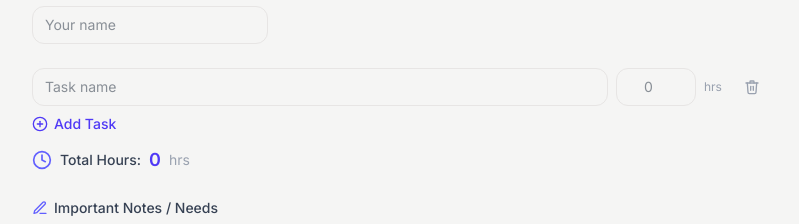
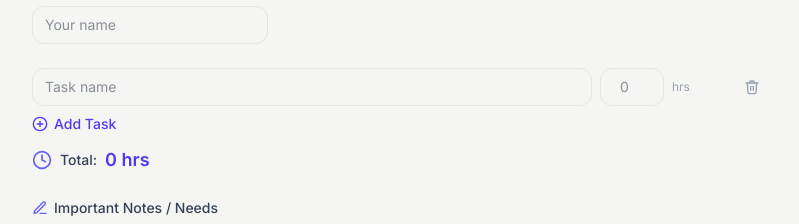
Before and after one commit to Stablhr/EOD-Pomoforo, a React (Vite) app in the folder eod-report/: page / in a window 1280 px wide. Shown: the part 257-481 px from the top of the page, without its empty margins (240-1039 px from the left). Built offline with nearby package versions, Linux system fonts and the light colour scheme.

Commit message:
fixing values

```diff
--- a/eod-report/src/components/report/ReportForm.jsx
+++ b/eod-report/src/components/report/ReportForm.jsx
@@ -18,7 +18,7 @@ function todayString() {
 
 export default function ReportForm({ initialReport, onSave, onClearLoad, author, onAuthorChange }) {
   const [date, setDate] = useState(todayString())
-  const [tasks, setTasks] = useState([{ id: 1, name: '', hours: '' }])
+  const [tasks, setTasks] = useState([{ id: Date.now(), name: '', hours: '' }])
   const [notes, setNotes] = useState('')
   const [confirmClear, setConfirmClear] = useState(false)
   const [copied, setCopied] = useState(false)
@@ -26,7 +26,7 @@ export default function ReportForm({ initialReport, onSave, onClearLoad, author,
   useEffect(() => {
     if (initialReport) {
       setDate(initialReport.date)
-      setTasks(initialReport.tasks.map((t, i) => ({ ...t, id: i + 1 })))
+      setTasks(initialReport.tasks.map((t, i) => ({ ...t, id: Date.now() + i })))
       setNotes(initialReport.notes || '')
     }
   }, [initialReport])
@@ -132,7 +132,7 @@ export default function ReportForm({ initialReport, onSave, onClearLoad, author,
       return
     }
     setDate(todayString())
-    setTasks([{ id: Date.now(), name: '', hours: '' }])
+    setTasks([{ id: Date.now() + 1, name: '', hours: '' }])
     setNotes('')
     setConfirmClear(false)
     onClearLoad()
--- a/eod-report/src/components/report/TaskList.jsx
+++ b/eod-report/src/components/report/TaskList.jsx
@@ -1,16 +1,16 @@
+import { useCallback } from 'react'
 import TaskRow from './TaskRow'
 import { Plus } from '../icons'
-
-let nextId = 1
 
 export default function TaskList({ tasks, onChange }) {
   const handleChange = (id, field, value) => {
     onChange(tasks.map(t => t.id === id ? { ...t, [field]: value } : t))
   }
 
-  const handleAdd = () => {
-    onChange([...tasks, { id: nextId++, name: '', hours: '' }])
-  }
+  const handleAdd = useCallback(() => {
+    const maxId = tasks.reduce((max, t) => Math.max(max, t.id), 0)
+    onChange([...tasks, { id: maxId + 1, name: '', hours: '' }])
+  }, [tasks, onChange])
 
   const handleDelete = (id) => {
     if (tasks.length <= 1) return
--- a/eod-report/src/components/report/TaskRow.jsx
+++ b/eod-report/src/components/report/TaskRow.jsx
@@ -1,6 +1,9 @@
 import { Trash } from '../icons'
+import { formatHours } from '../../utils/formatHours'
 
 export default function TaskRow({ task, onChange, onDelete }) {
+  const hrs = Number(task.hours) || 0
+
   return (
     <div className="flex items-center gap-2">
       <input
@@ -17,9 +20,9 @@ export default function TaskRow({ task, onChange, onDelete }) {
         step="0.25"
         min="0"
         placeholder="0"
-        className="w-20 px-3 py-2 border border-stone-200 rounded-xl text-sm focus:outline-none focus:ring-2 focus:ring-indigo-500/20 focus:border-indigo-500 transition-all duration-200 text-center"
+        className="w-16 px-2 py-2 border border-stone-200 rounded-xl text-sm focus:outline-none focus:ring-2 focus:ring-indigo-500/20 focus:border-indigo-500 transition-all duration-200 text-center"
       />
-      <span className="text-xs text-gray-400 w-6">hrs</span>
+      <span className="text-xs text-gray-400 w-14">{hrs > 0 ? formatHours(hrs) : 'hrs'}</span>
       <button
         onClick={() => onDelete(task.id)}
         className="p-2 text-gray-400 hover:text-red-500 hover:bg-red-100/50 rounded-xl transition-all duration-200"
--- a/eod-report/src/components/report/TotalHours.jsx
+++ b/eod-report/src/components/report/TotalHours.jsx
@@ -1,4 +1,5 @@
 import { Clock } from '../icons'
+import { formatHours } from '../../utils/formatHours'
 
 export default function TotalHours({ tasks }) {
   const total = tasks.reduce((sum, t) => sum + (Number(t.hours) || 0), 0)
@@ -6,9 +7,8 @@ export default function TotalHours({ tasks }) {
   return (
     <div className="flex items-center gap-2 text-gray-700">
       <Clock className="w-5 h-5 text-indigo-500" />
-      <span className="text-sm font-medium">Total Hours:</span>
-      <span className="text-lg font-semibold text-indigo-600">{total}</span>
-      <span className="text-sm text-gray-400">hrs</span>
+      <span className="text-sm font-medium">Total:</span>
+      <span className="text-lg font-semibold text-indigo-600">{formatHours(total)}</span>
     </div>
   )
 }
--- /dev/null
+++ b/eod-report/src/utils/formatHours.js
@@ -0,0 +1,10 @@
+export function formatHours(decimal) {
+  const totalMin = Math.round(Number(decimal) * 60)
+  if (totalMin === 0) return '0 hrs'
+  const h = Math.floor(totalMin / 60)
+  const m = totalMin % 60
+  const parts = []
+  if (h > 0) parts.push(`${h} hr${h > 1 ? 's' : ''}`)
+  if (m > 0) parts.push(`${m} min`)
+  return parts.join(' ')
+}
--- a/eod-report/src/utils/formatReport.js
+++ b/eod-report/src/utils/formatReport.js
@@ -1,3 +1,5 @@
+import { formatHours } from './formatHours'
+
 export function formatReport({ date, tasks, notes, author }) {
   const lines = []
   lines.push(`End of Day Report — ${date}`)
@@ -10,13 +12,13 @@ export function formatReport({ date, tasks, notes, author }) {
   } else {
     filtered.forEach(t => {
       const hrs = Number(t.hours) || 0
-      lines.push(`- ${t.name.trim()} — ${hrs} hrs`)
+      lines.push(`- ${t.name.trim()} — ${formatHours(hrs)}`)
     })
   }
 
   lines.push('')
   const total = filtered.reduce((sum, t) => sum + (Number(t.hours) || 0), 0)
-  lines.push(`Total Hours: ${total} hrs`)
+  lines.push(`Total Hours: ${formatHours(total)}`)
 
   if (notes.trim()) {
     lines.push('')
```
